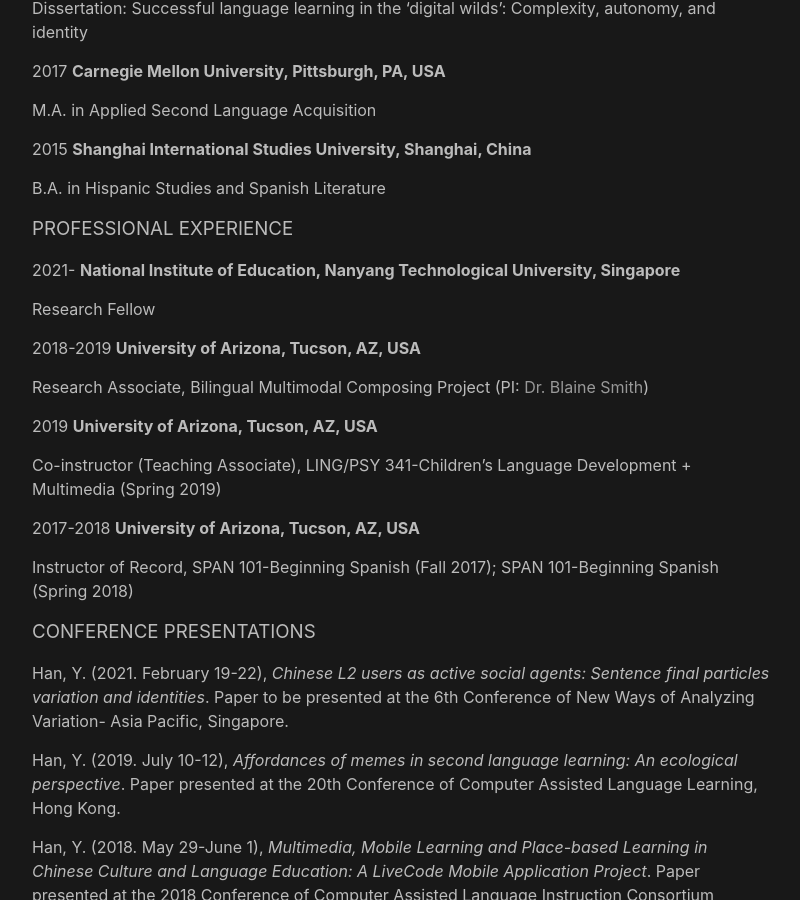
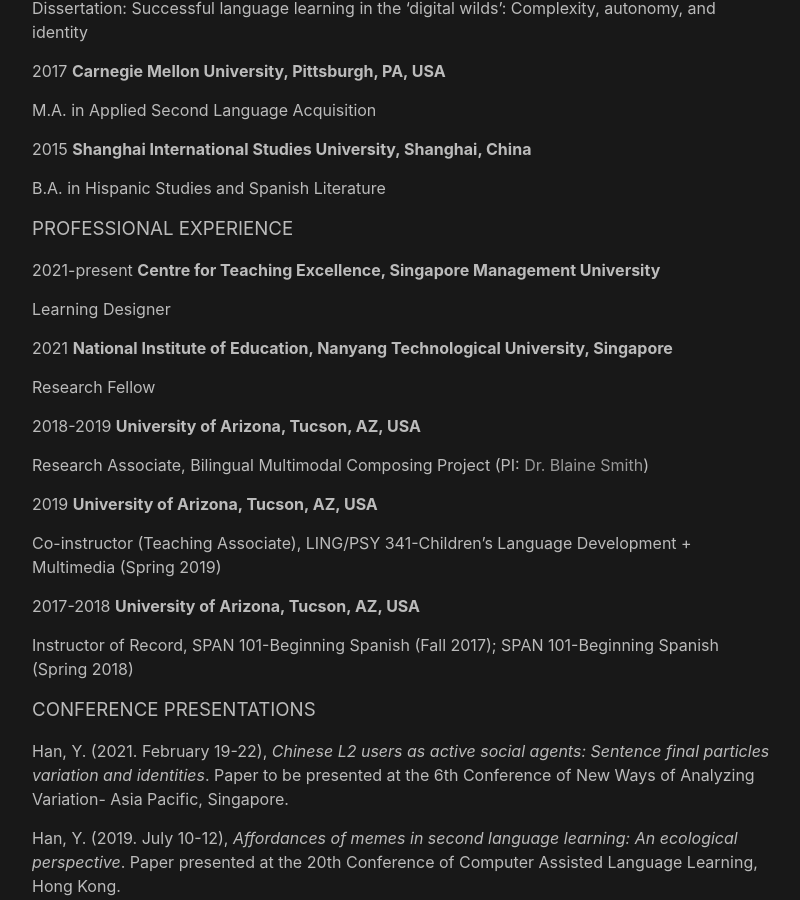
Before and after one commit to yitinghanphd/yitinghanphd.github.io, a Jekyll site: the page built from cv.md, in a window 1280 px wide and 900 px high, scrolled down 341 px. Shown: the whole window, without its empty margins (238-1038 px from the left). Built offline with Jekyll 4.4.1, drawn with Linux system fonts in a browser that asks for light colours.

Commit message:
Update cv.md
update smu

```diff
--- a/cv.md
+++ b/cv.md
@@ -27,7 +27,11 @@ B.A. in Hispanic Studies and Spanish Literature
 
 ### PROFESSIONAL EXPERIENCE
 
-2021-      **National Institute of Education, Nanyang Technological University, Singapore**
+2021-present     **Centre for Teaching Excellence, Singapore Management University**
+
+Learning Designer
+
+2021      **National Institute of Education, Nanyang Technological University, Singapore**
 
 Research Fellow
 
```
